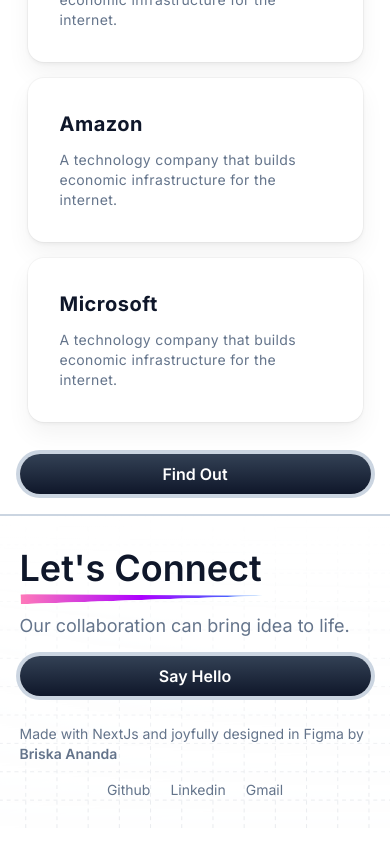
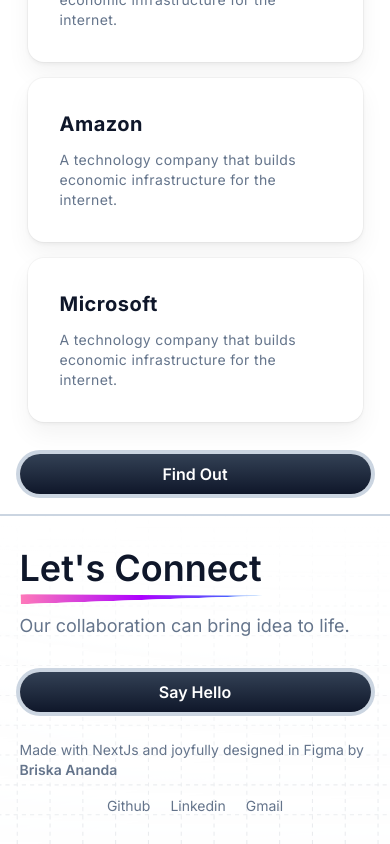
Before and after one commit to briskaanandaa/personal-website, a Next.js app: page / in a window 390 px wide. Shown: the part 5217-6061 px from the top of the page. Built offline with nearby package versions, Linux system fonts and the light colour scheme.

Commit message:
Footer FIXX

```diff
--- a/src/components/Sections/Footer.tsx
+++ b/src/components/Sections/Footer.tsx
@@ -29,18 +29,15 @@
             </p>
           </div>
 
-          <div className="h-full flex justify-center items-center w-full sm:w-auto">
-            <a href="mailto:briskaananda103@gmail.com">
-              <button className="hidden sm:inline-flex w-full sm:w-auto px-6 py-2 items-center justify-center h-fit rounded-full font-semibold bg-gradient-to-b from-slate-700 to-slate-900 text-white ring-4 ring-slate-300 focus:ring-0 transition-all duration-500 ease-in-out transform-gpu focus:translate-y-1">
-                Say Hello
-              </button>
-            </a>
+          <div className="flex flex-col sm:flex-row items-center w-full sm:w-auto">
+            <div className="w-full sm:w-auto mt-4 sm:mt-0">
+              <a href="mailto:briskaananda103@gmail.com">
+                <button className="w-full sm:w-auto inline-flex px-6 py-2 items-center justify-center h-fit rounded-full font-semibold bg-gradient-to-b from-slate-700 to-slate-900 text-white ring-4 ring-slate-300 focus:ring-0 transition-all duration-500 ease-in-out transform-gpu focus:translate-y-1">
+                  Say Hello
+                </button>
+              </a>
+            </div>
           </div>
-          <a href="mailto:briskaananda103@gmail.com">
-            <button className="w-full  inline-flex md:hidden lg:hidden px-6 py-2 items-center justify-center h-fit rounded-full font-semibold bg-gradient-to-b from-slate-700 to-slate-900 text-white ring-4 ring-slate-300 focus:ring-0 transition-all duration-500 ease-in-out transform-gpu focus:translate-y-1">
-              Say Hello
-            </button>
-          </a>
         </div>
 
         <div className="w-full flex flex-col sm:flex-row justify-between mt-4 mb-2">
```
